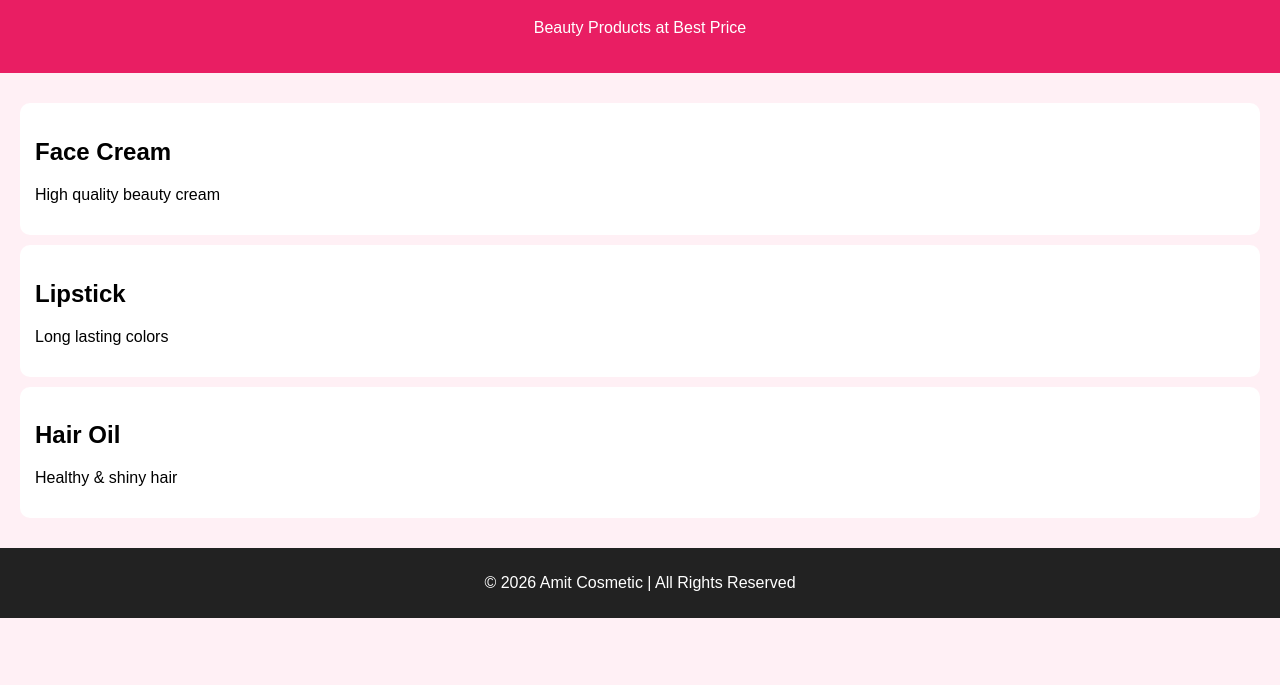
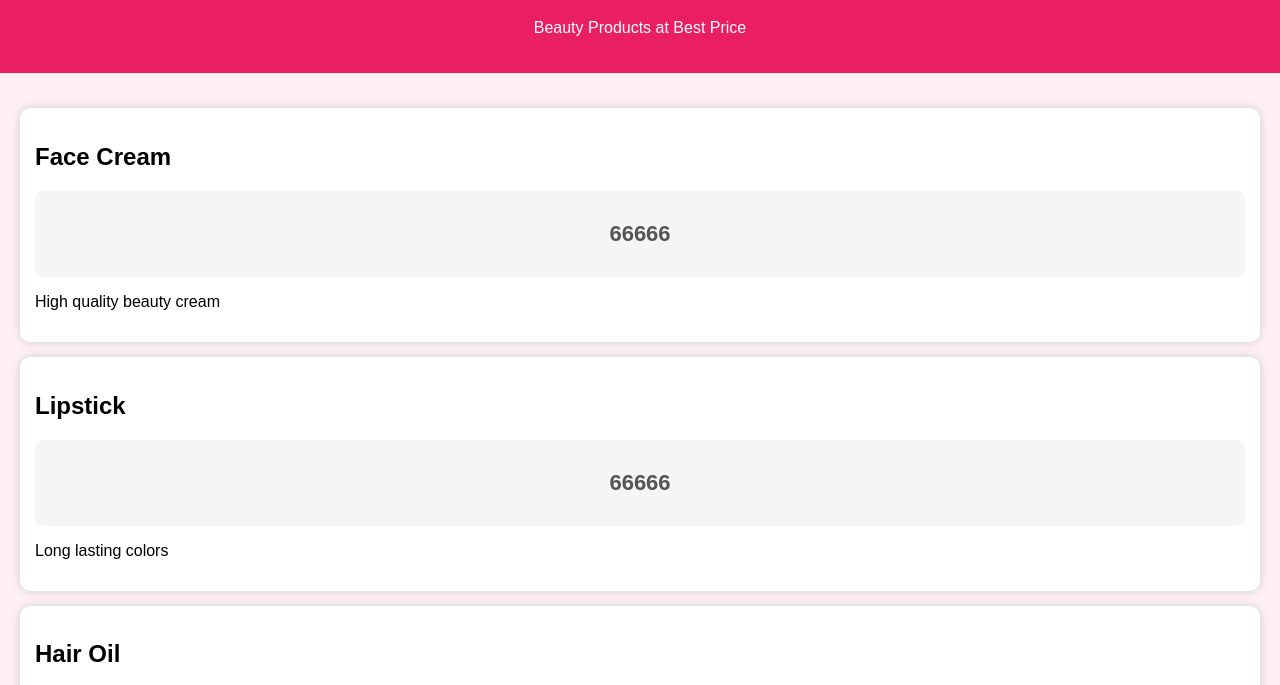
Before and after one commit to lyadav55586-cloud/AMIT-COSMETIC, a plain HTML site: page index.html in a window 1280 px wide. Shown: the part 81-766 px from the top of the page. Drawn offline with Linux system fonts and the light colour scheme.

Commit message:
Update index.html

```diff
--- a/index.html
+++ b/index.html
@@ -5,7 +5,7 @@
     <title>Amit Cosmetic</title>
     <style>
         body {
-            font-family: Arial;
+            font-family: Arial, sans-serif;
             margin: 0;
             background: #fff0f5;
         }
@@ -21,8 +21,19 @@
         .product {
             background: white;
             padding: 15px;
-            margin: 10px 0;
+            margin: 15px 0;
             border-radius: 10px;
+            box-shadow: 0 0 10px #ccc;
+        }
+        .image-box {
+            background: #f5f5f5;
+            text-align: center;
+            padding: 30px;
+            margin-top: 10px;
+            border-radius: 8px;
+            font-size: 22px;
+            font-weight: bold;
+            color: #555;
         }
         footer {
             background: #222;
@@ -40,20 +51,25 @@
 </header>
 
 <section>
+
     <div class="product">
         <h2>Face Cream</h2>
+        <div class="image-box">66666</div>
         <p>High quality beauty cream</p>
     </div>
 
     <div class="product">
         <h2>Lipstick</h2>
+        <div class="image-box">66666</div>
         <p>Long lasting colors</p>
     </div>
 
     <div class="product">
         <h2>Hair Oil</h2>
+        <div class="image-box"></div>
         <p>Healthy & shiny hair</p>
     </div>
+
 </section>
 
 <footer>
```
